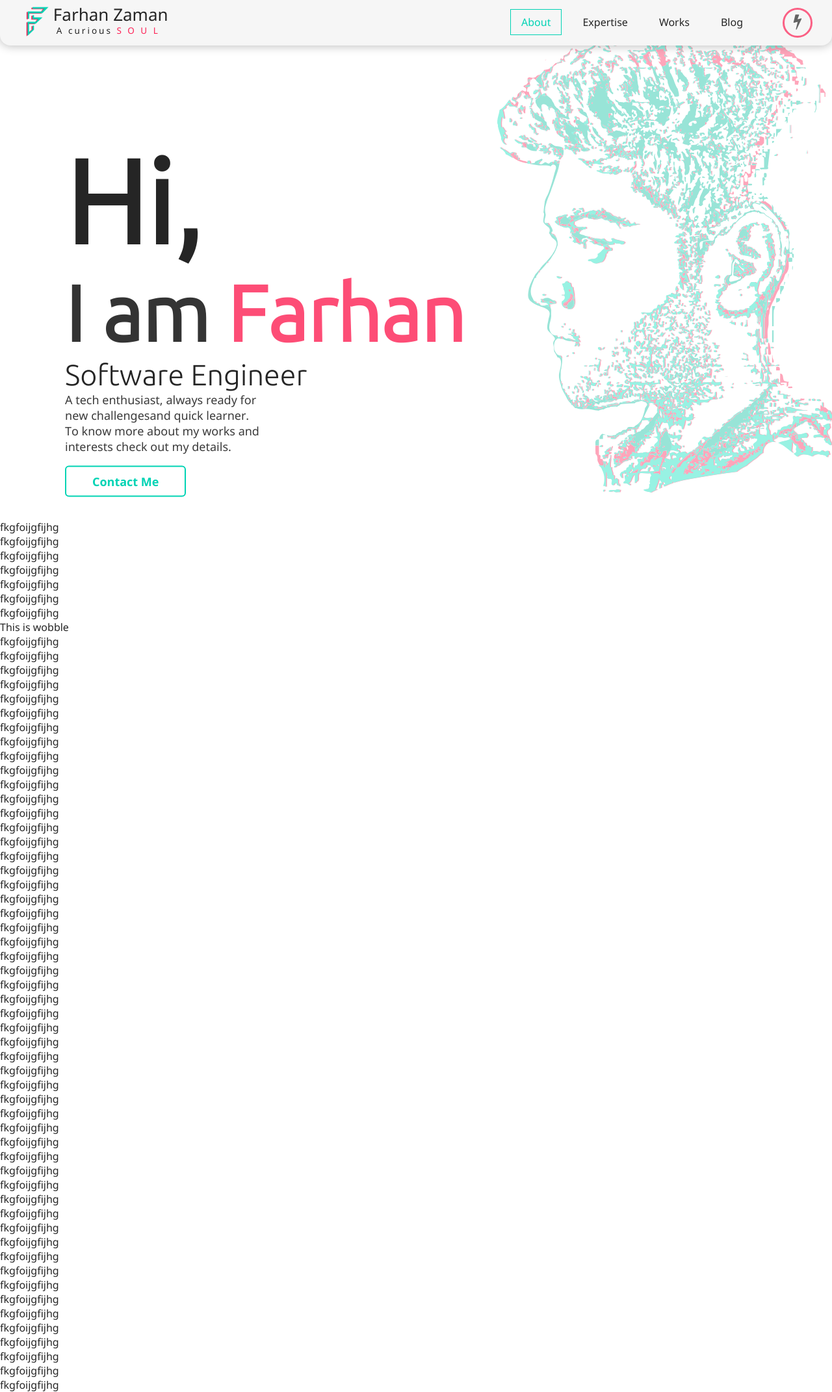
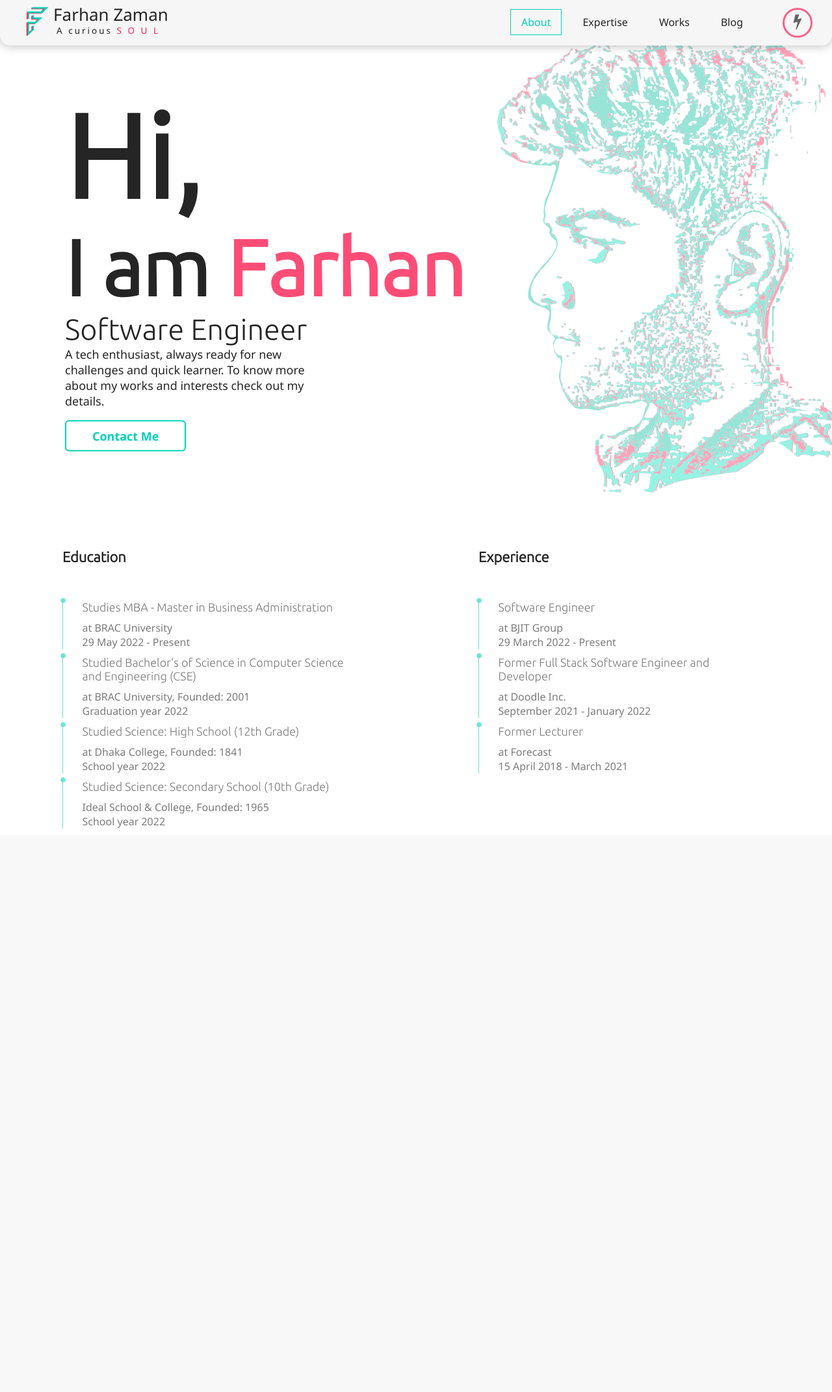
Before and after one commit to FzArnob/farhanzaman.dev, a PHP site: page / in a window 1280 px wide. Shown: the whole page at 65% size. After the commit the page ends 1275 px from the top, so only its background shows below. Run offline with PHP 8.4, Linux system fonts and the light colour scheme.

Commit message:
about started

```diff
--- a/version_1.01/index.html
+++ b/version_1.01/index.html
@@ -1,5 +1,6 @@
 <!DOCTYPE html>
 <html>
+
 <head>
   <title>Farhan Zaman - A curious soul</title>
   <link href="view/static/favicon.png" rel="icon" />
@@ -8,82 +9,221 @@
   <link href="view/css/app.css" rel="stylesheet" />
 
 </head>
+
 <body class="bg1">
   <pre-loader class="pre-loader">
-        <img src="view/static/favicon.png"/>
+    <img src="view/static/favicon.png" />
   </pre-loader>
   <main-page class="bg1 c1 hidden">
     <div class="intro-animation">
       <div id="wrap">
         <div class="intro-text">
-              <div class="intro-text-large c1 wobble">Hi,</div>
+          <div class="intro-text-large c1 wobble inline">Hi,</div>
           <div class="intro-text-medium">
-                <span class="wobble c2">I</span>
-                <span class="wobble c2">am</span>
-                <span class="wobble intro-text-secondary-theme-color op1" data-animation="upscale">Farhan</span>
+            <span class="wobble c1">I</span>
+            <span class="wobble c1">am</span>
+            <span class="wobble intro-text-secondary-theme-color op1 inline" data-animation="upscale">Farhan</span>
           </div>
-              <div class="intro-text-medium-2 wobble c1" data-animation="spin">Software Engineer</div>
-              <div class="intro-text-small wobble" data-animation="fade">A tech enthusiast, always ready for$new challengesand quick learner.$To know more about my works and$interests check out my details.</div>
-              <br/>
-              <div class="button-basic bg1">Contact Me</div>
+          <div class="intro-text-medium-2 wobble c1 inline" data-animation="spin">Software Engineer</div>
+          <div class="intro-text-small c1" data-animation="fade">A tech enthusiast, always ready for new challenges and
+            quick learner. To know more about my works and interests check out my details.</div>
+          <br />
+          <div class="button-basic bg1 animate-left">Contact Me</div>
         </div>
 
-            <img alt="" id="intro-image" src="view/static/intro.svg"/>
+        <img alt="" id="intro-image" src="view/static/intro.svg" />
       </div>
     </div>
     <div class="navbar animate-left bg2">
       <div class="nav-container">
         <a class="nav-logo c1 active" href=""><img alt="logo" src="view/static/favicon.png" class="fa-logo" /><span
-                        class="fa-logo-text"> Farhan Zaman <span class="fa-logo-sub-text">A curious <span
-                                class="c-theme-second">S O U L</span></divspan></a>
+            class="fa-logo-text"> Farhan Zaman <span class="fa-logo-sub-text">A curious <span class="c-theme-second">S O
+                U L</span></divspan></a>
         <ul class="nav-menu bg2 animate-right" id="nav-menu">
           <li class="nav-item"><a class="nav-links c1 active" href="">About</a></li>
           <li class="nav-item"><a class="nav-links c1" href="/features.html">Expertise</a></li>
           <li class="nav-item"><a class="nav-links c1" href="/docs.html">Works</a></li>
           <li class="nav-item"><a class="nav-links c1" href="/blog.html">Blog</a></li>
         </ul>
-                <div class="nav-icon" id="nav-menu-button"><i class="fa fa-bars"></i></div>
-                <div class="themeBtn" id="theme-toogle-button"><i class="fa fa-bolt" id="theme-btn"></i></div>
+        <div class="nav-icon animate-top" id="nav-menu-button"><i class="fa fa-bars"></i></div>
+        <div class="themeBtn animate-right" id="theme-toogle-button"><i class="fa fa-bolt" id="theme-btn"></i></div>
       </div>
     </div>
     <div id="content-gap"></div>
-        <div class="main-content" >
-            fkgfoijgfijhg<br/>
-            fkgfoijgfijhg<br/>
-            fkgfoijgfijhg<br/>
-            fkgfoijgfijhg<br/>fkgfoijgfijhg<br/>
-            fkgfoijgfijhg<br/>fkgfoijgfijhg<br/>
-            <div class="wobble">This is wobble</div>fkgfoijgfijhg<br/>fkgfoijgfijhg<br/>
-            fkgfoijgfijhg<br/>fkgfoijgfijhg<br/>
-            fkgfoijgfijhg<br/>fkgfoijgfijhg<br/>
-            fkgfoijgfijhg<br/>fkgfoijgfijhg<br/>
-            fkgfoijgfijhg<br/>fkgfoijgfijhg<br/>
-            fkgfoijgfijhg<br/>fkgfoijgfijhg<br/>
-            fkgfoijgfijhg<br/>fkgfoijgfijhg<br/>
-            fkgfoijgfijhg<br/>fkgfoijgfijhg<br/>
-            fkgfoijgfijhg<br/>fkgfoijgfijhg<br/>
-            fkgfoijgfijhg<br/>fkgfoijgfijhg<br/>
-            fkgfoijgfijhg<br/>fkgfoijgfijhg<br/>
-            fkgfoijgfijhg<br/>fkgfoijgfijhg<br/>
-            fkgfoijgfijhg<br/>fkgfoijgfijhg<br/>
-            fkgfoijgfijhg<br/>fkgfoijgfijhg<br/>
-            fkgfoijgfijhg<br/>fkgfoijgfijhg<br/>
-            fkgfoijgfijhg<br/>fkgfoijgfijhg<br/>
-            fkgfoijgfijhg<br/>fkgfoijgfijhg<br/>
-            fkgfoijgfijhg<br/>fkgfoijgfijhg<br/>
-            fkgfoijgfijhg<br/>fkgfoijgfijhg<br/>
-            fkgfoijgfijhg<br/>fkgfoijgfijhg<br/>
-            fkgfoijgfijhg<br/>fkgfoijgfijhg<br/>
-            fkgfoijgfijhg<br/>fkgfoijgfijhg<br/>
-            fkgfoijgfijhg<br/>fkgfoijgfijhg<br/>
-            fkgfoijgfijhg<br/>fkgfoijgfijhg<br/>
-            fkgfoijgfijhg<br/>fkgfoijgfijhg<br/>
-            fkgfoijgfijhg<br/>fkgfoijgfijhg<br/>
-            fkgfoijgfijhg<br/>
+    <div class="main-content">
+      <div class="row">
+        <div class="column-2">
+          <br/>
+          <br/>
+          <div class="topic">Education</div>
+          <br/>
+          <br/>
+          <div class="point-box">
+            <div class="point">
+              <span class="hotspot main-wrapper">
+                <span class="hotspot dots-container">
+                  <span class="hotspot dot1"></span>
+                  <span class="hotspot dot2"></span>
+                  <span class="hotspot dot3"></span>
+                </span>
+              </span>
+            </div>
+            <div class="box-header">
+              Studies MBA - Master in Business Administration
+            </div>
+            <div class="box-sub-header">
+              at BRAC University
+              <br/>
+              29 May 2022 - Present
+            </div>
+            <div class="box-description">
+
+            </div>
+          </div>
+          <div class="point-box">
+            <div class="point">
+              <span class="hotspot main-wrapper">
+                <span class="hotspot dots-container">
+                  <span class="hotspot dot1"></span>
+                  <span class="hotspot dot2"></span>
+                  <span class="hotspot dot3"></span>
+                </span>
+              </span>
+            </div>
+            <div class="box-header">
+              Studied Bachelor's of Science in Computer Science and Engineering (CSE)
+            </div>
+            <div class="box-sub-header">
+              at BRAC University, Founded: 2001
+              <br/>
+              Graduation year 2022
+            </div>
+            <div class="box-description">
+
+            </div>
+          </div>
+          <div class="point-box">
+            <div class="point">
+              <span class="hotspot main-wrapper">
+                <span class="hotspot dots-container">
+                  <span class="hotspot dot1"></span>
+                  <span class="hotspot dot2"></span>
+                  <span class="hotspot dot3"></span>
+                </span>
+              </span>
+            </div>
+            <div class="box-header">
+              Studied Science: High School (12th Grade)
+            </div>
+            <div class="box-sub-header">
+              at Dhaka College, Founded: 1841
+              <br/>
+              School year 2022
+            </div>
+            <div class="box-description">
+
+            </div>
+          </div>
+          <div class="point-box">
+            <div class="point">
+              <span class="hotspot main-wrapper">
+                <span class="hotspot dots-container">
+                  <span class="hotspot dot1"></span>
+                  <span class="hotspot dot2"></span>
+                  <span class="hotspot dot3"></span>
+                </span>
+              </span>
+            </div>
+            <div class="box-header">
+              Studied Science: Secondary School (10th Grade)
+            </div>
+            <div class="box-sub-header">
+              Ideal School & College, Founded: 1965
+              <br/>
+              School year 2022
+            </div>
+            <div class="box-description">
+
+            </div>
+          </div>
+        </div>
+        <div class="column-2">
+          <br/>
+          <br/>
+          <div class="topic">Experience</div>
+          <br/>
+          <br/>
+          <div class="point-box">
+            <div class="point">
+              <span class="hotspot main-wrapper">
+                <span class="hotspot dots-container">
+                  <span class="hotspot dot1"></span>
+                  <span class="hotspot dot2"></span>
+                  <span class="hotspot dot3"></span>
+                </span>
+              </span>
+            </div>
+            <div class="box-header">
+              Software Engineer
+            </div>
+            <div class="box-sub-header">
+              at BJIT Group
+              <br/>
+              29 March 2022 - Present
+            </div>
+            <div class="box-description">
+
+            </div>
+          </div>
+          <div class="point-box">
+              <span class="hotspot main-wrapper">
+                <span class="hotspot dots-container">
+                  <span class="hotspot dot1"></span>
+                  <span class="hotspot dot2"></span>
+                  <span class="hotspot dot3"></span>
+                </span>
+              </span>
+            <div class="box-header">
+              Former Full Stack Software Engineer and Developer
+            </div>
+            <div class="box-sub-header">
+              at Doodle Inc.
+              <br/>
+              September 2021 - January 2022
+            </div>
+            <div class="box-description">
+
+            </div>
+          </div>
+          <div class="point-box">
+            <div class="point">
+              <span class="hotspot main-wrapper">
+                <span class="hotspot dots-container">
+                  <span class="hotspot dot1"></span>
+                  <span class="hotspot dot2"></span>
+                  <span class="hotspot dot3"></span>
+                </span>
+              </span>
+            </div>
+            <div class="box-header">
+              Former Lecturer
+            </div>
+            <div class="box-sub-header">
+              at Forecast
+              <br/>
+              15 April 2018 - March 2021
+            </div>
+            <div class="box-description">
+
+            </div>
+          </div>
+        </div>
+      </div>
     </div>
   </main-page>
   <script src="view/js/cookie.js"></script>
   <script src="view/js/app.js"></script>
   <script src="view/js/util.js"></script>
 </body>
+
 </html>
--- a/version_1.01/view/css/app.css
+++ b/version_1.01/view/css/app.css
@@ -4,6 +4,7 @@
 :root {
   --theme-color: #00d3b4;
   --theme-secondary-color: #fd2155;
+  --theme-color-rbga: rgba(0, 211, 180, 0.8);
 }
 /* theme */
 body {
@@ -69,8 +70,8 @@ a {
   cursor: pointer;
 }
 .button-basic:hover {
-  color: #fff;
-  background-color: var(--theme-color);
+  color: inherit;
+  background-color: var(--theme-color-rbga);
 }
 
 .main-content {
@@ -88,7 +89,7 @@ a {
   font-weight: 500;
   position: absolute;
   left: 200px;
-  top: calc( 50% + 70px );
+  top: 50%;
   transform: translateX(-100px) translateY(-50%);
   z-index: 19;
 }
@@ -106,17 +107,19 @@ a {
   font-weight: 600;
   font-size: 120px;
 }
-.intro-text-medium-2{
+.intro-text-medium-2 {
   font-size: 45px;
 }
-.intro-text-small{
+.intro-text-small {
   font-size: 18px;
   font-family: 'Segoe UI';
   font-weight: 400;
-  opacity: 0.9;
   max-width: 405px;
 }
-@media screen and (max-width:880px) {
+.inline {
+  display: inline-block;
+}
+@media screen and (max-width:800px) {
   #intro-image{
     height: 80%;
     top: 50%;
@@ -125,9 +128,11 @@ a {
   }
   .intro-text{
     position: absolute;
-    left: 100px;
-    top: 50%;
-    transform: translateX(-50px) translateY(-50%);
+    padding: 15px;
+    border-radius: 8px;
+    left: 50px;
+    top: calc(50% + 20px);
+    transform: translateX(-25px) translateY(-50%);
     z-index: 19;
   }
   .intro-text-large{
@@ -174,9 +179,9 @@ a {
 .ball {
   pointer-events: none;
   position: absolute;
-  width: 10px;
-  height: 10px;
-  border-radius: 50%;
+  width: 5px;
+  height: 5px;
+  /* border-radius: 50%; */
   background: gray;
   animation: implode 1.5s ease-in-out;
   animation-fill-mode: both;
@@ -412,7 +417,138 @@ a {
   padding: 0;
 }
 
+/* dot rader */
+.hotspot {
+  display: block;
+  position: absolute;
 
+  border-radius: 50%;
+}
+.hotspot.main-wrapper {
+  position: absolute;
+}
+.hotspot.dots-container {
+  position: relative;
+}
+.hotspot.dot1 {
+  width: 7px;
+  height: 7px;
+  border: 5px solid var(--theme-color);
+  background-color: transparent;
+  z-index: 1;
+  opacity: 0.2;
+  animation: dot1 2s infinite;
+}
+.hotspot.dot2 {
+  width: 7px;
+  height: 7px;
+  background-color: var(--theme-color);
+  z-index: 2;
+  animation: dot2 2s infinite;
+}
+.hotspot.dot3 {
+  width: 7px;
+  height: 7px;
+  background-color: var(--theme-color);
+  z-index: 3;
+  animation: dot3 1s alternate infinite;
+}
+
+@keyframes dot1 {
+  0% {
+    opacity: 0.2;
+    transform: translate(-50%, -50%);
+  }
+  100% {
+    opacity: 0;
+    transform: translate(-50%, -50%) scale(5);
+  }
+}
+@keyframes dot2 {
+  0% {
+    opacity: 1;
+    transform: translate(-50%, -50%);
+  }
+  100% {
+    opacity: 0;
+    transform: translate(-50%, -50%) scale(2);
+  }
+}
+@keyframes dot3 {
+  0% {
+    transform: translate(-50%, -50%);
+  }
+  100% {
+    transform: translate(-50%, -50%) scale(1.1);
+  }
+}
+
+
+
+
+/* row and column*/
+.row{
+  display: flex;
+  width: 100%;
+}
+.column-2{
+  width: 50%;
+}
+@media screen and (max-width:800px) {
+  .column-2{
+    width: 100%;
+  }
+  .row{
+    display: block;
+    width: 100%;
+  }
+}
+/* point and box */
+.point-box{
+  margin: auto;
+  max-width: 70%;
+  position: relative;
+  border-left: 1px solid var(--theme-color);
+  opacity: 0.6;
+  cursor: pointer;
+}
+.point-box:hover {
+  opacity: 1;
+}
+
+.box-header{
+  margin: 10px;
+  margin-left: 30px;
+  font-family: 'Ubuntu';
+  font-size: 18px;
+  font-weight: 500;
+}
+.box-sub-header{
+  margin: 10px;
+
+  margin-left: 30px;
+
+}
+.box-description{
+  margin-left: 30px;
+
+}
+
+.box-border{
+  border-left: 2px solid var(--theme-color);
+}
+
+.theme-color{
+  color: var(--theme-color);
+}
+
+.topic{
+  margin: auto;
+  max-width: 70%;
+  font-family: 'Ubuntu';
+  font-size: 22px;
+  font-weight: 600;
+}
 
 /* animation */
 .animate-fading{animation:fading 10s infinite}@keyframes fading{0%{opacity:0}50%{opacity:1}100%{opacity:0}}
--- a/version_1.01/view/css/theme/light.css
+++ b/version_1.01/view/css/theme/light.css
@@ -52,9 +52,8 @@
   color: #7f7f7f;
 }
 
-@media screen and (min-width: 800px) {
-  .bg2-change {
-    transition: all 0.5s;
-    background-color: #ffffff;
+@media screen and (max-width: 600px) {
+  .intro-text{
+    background-color: rgba(255,255,255,0.3);
   }
 }
```
Also changed, not shown: version_1.01/view/css/theme/dark.css (+6 -4 lines), version_1.01/view/js/util.js (+9 -7 lines). Lines whose indentation alone changed are shown as unchanged.
